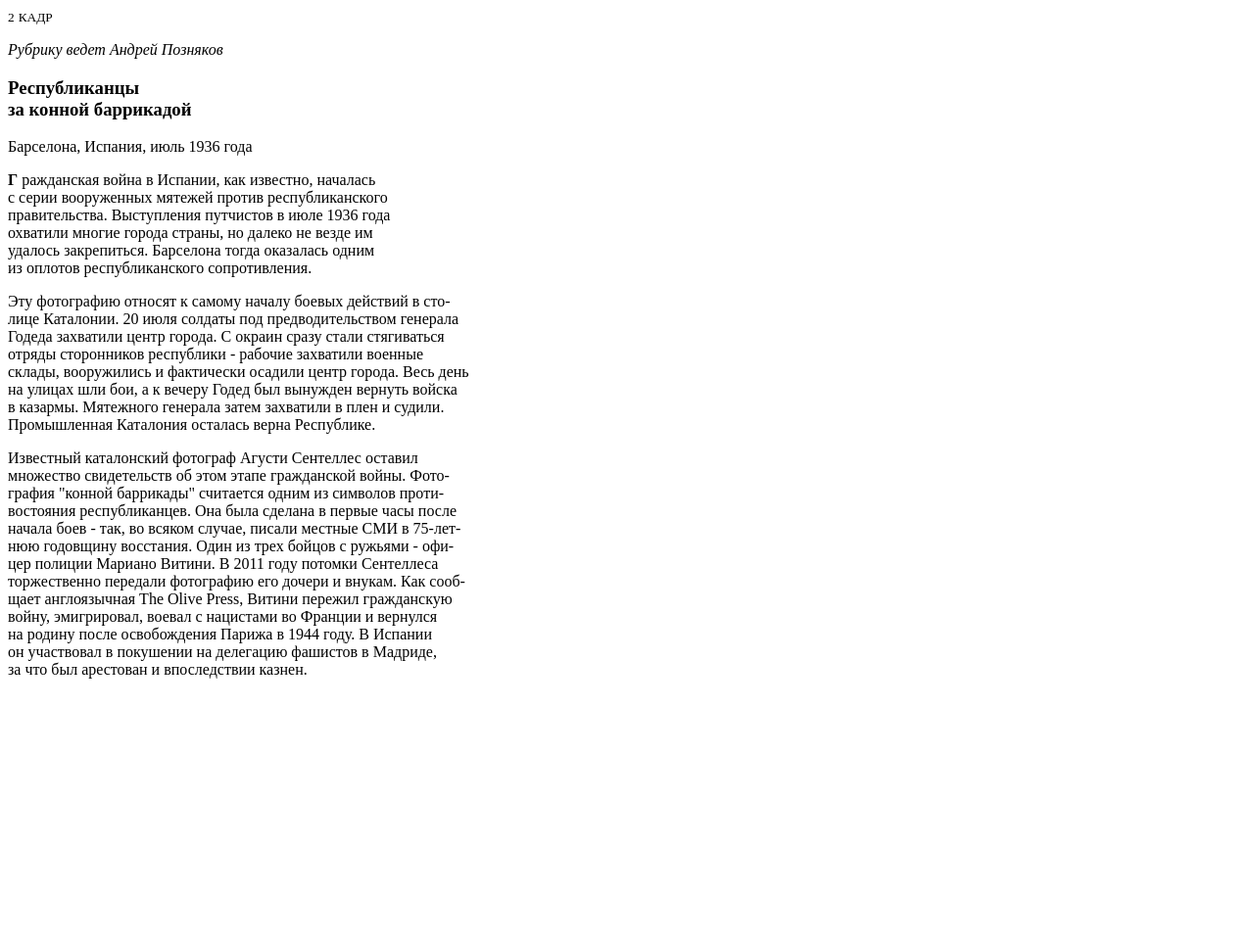
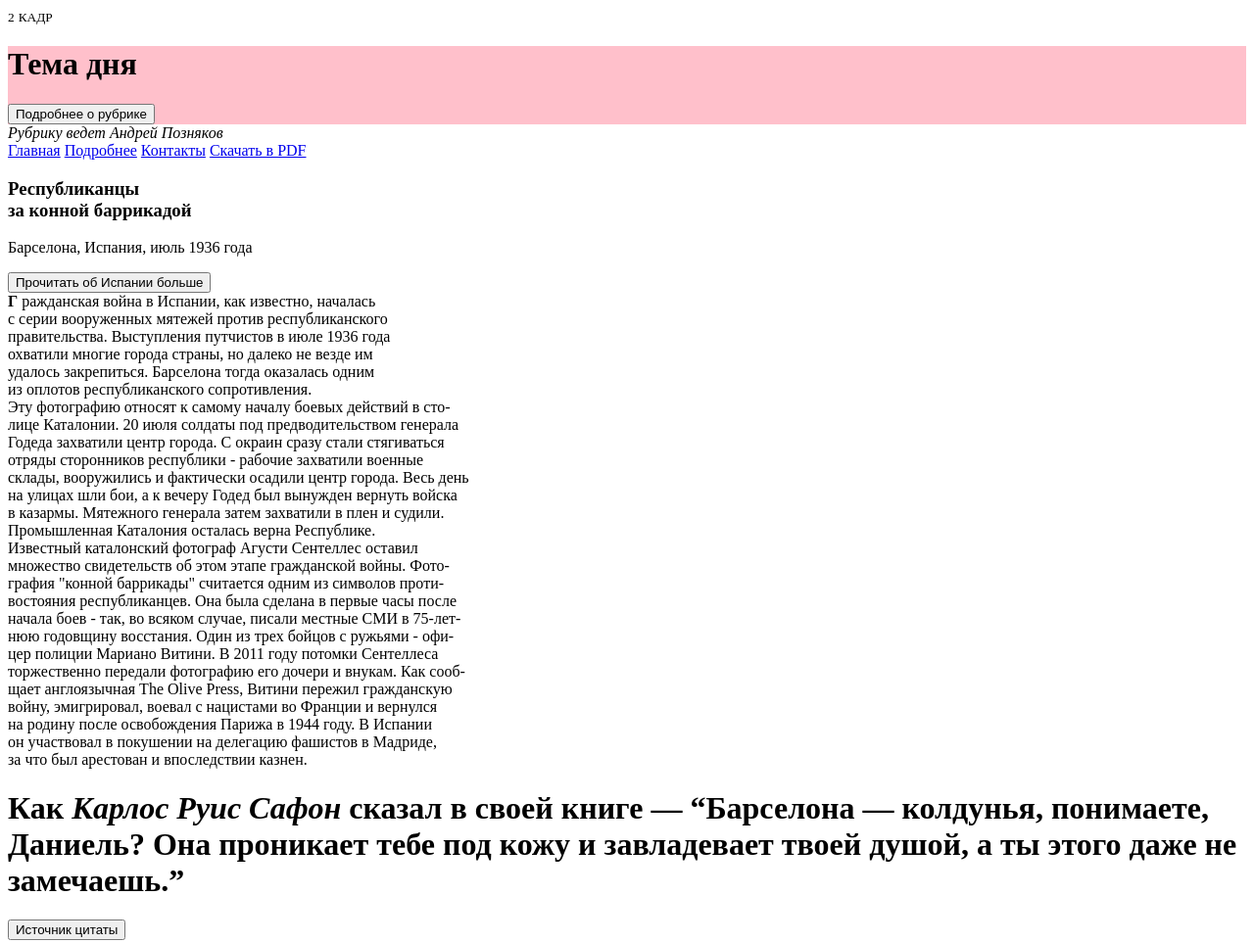
Before and after one commit to WebHeroSchool/Vasilev_magazine_page, a plain HTML site: page index.html in a window 1280 px wide. Shown: the whole page at 98% size. Before the commit the page ends 800 px from the top, so only its background shows below. Drawn offline with Linux system fonts and the light colour scheme.

Commit message:
update file index, add file style

```diff
--- a/index.html
+++ b/index.html
@@ -2,38 +2,52 @@
 <html>
   <head>
 	  <title>Журнал Дилетант</title>
+		<style media="all">
+			@import url(style.css);
+		</style>
   </head>
   <body>
-	<header>
-	   <small class="one">2</small>
-	   <small class="two">КАДР</small>
+	  <header class="header">
+	    <small class="header__item">2</small>
+	    <small class="header__item">КАДР</small>
+      <div class="header__wrap">
+        <h1 class="header__wrap-title">
+          Тема дня
+        </h1>
+        <button class="header__wrap-button">
+          Подробнее о рубрике
+        </button>
+      </div>
     </header>
-	<section class="shapka">
-		<p>
-			<i>Рубрику ведет Андрей Позняков</i>
-		</p>
-	</section>
-	<div class="back">
-	<section>
-		<article class="first">
-			<h1 class="resp">
+		<address class="address">
+      Рубрику ведет Андрей Позняков
+    </address>
+    <nav class="menu">
+      <a href='#' class="menu__link">Главная</a>
+      <a href='#' class="menu__link">Подробнее</a>
+      <a href='#' class="menu__link">Контакты</a>
+      <a href='#' download title="При нажатии произойдет загрузка страницы журнала с сервера" class="menu__link">Скачать в PDF</a>
+    </nav>
+	  <section class="section">
+		  <article class="section__article">
+			  <h1 class="section__article-title">
 				  Республиканцы<br>
 				  за конной баррикадой
 			  </h1>
-			<p class="barcelona">
+			  <p class="section__article-subtitle" id="section__article-subtitle">
 				  Барселона, Испания, июль 1936 года
 			  </p>
-			<aside class="second">
-					<p class="parone">
+        <button class="section__article-button">
+          Прочитать об Испании больше
+        </button>
+			  <main class="section__article-maincontent" contenteditable="true" spellcheck="true">
 					<b>Г</b>
 						ражданская война в Испании, как известно, началась<br>
 						с серии вооруженных мятежей против республиканского<br>
 						правительства. Выступления путчистов в июле 1936 года<br>
 						охватили многие города страны, но далеко не везде им<br>
 						удалось закрепиться. Барселона тогда оказалась одним<br>
-						из оплотов республиканского сопротивления.
-					</p>
-					<p class="partwo">
+						из оплотов республиканского сопротивления.<br>
 						Эту фотографию относят к самому началу боевых действий в сто-<br>
 						лице Каталонии. 20 июля солдаты под предводительством генерала<br>
 						Годеда захватили центр города. С окраин сразу стали стягиваться<br>
@@ -41,9 +55,7 @@
 						склады, вооружились и фактически осадили центр города. Весь день<br>
 						на улицах шли бои, а к вечеру Годед был вынужден вернуть войска<br>
 						в казармы. Мятежного генерала затем захватили в плен и судили.<br>
-						Промышленная Каталония осталась верна Республике.
-					</p>
-					<p class="parthree">
+						Промышленная Каталония осталась верна Республике.<br>
 						Известный каталонский фотограф Агусти Сентеллес оставил<br>
 						множество свидетельств об этом этапе гражданской войны. Фото-<br>
 						графия "конной баррикады" считается одним из символов проти-<br>
@@ -56,14 +68,17 @@
 						войну, эмигрировал, воевал с нацистами во Франции и вернулся<br>
 					  на родину после освобождения Парижа в 1944 году. В Испании<br>
 					  он участвовал в покушении на делегацию фашистов в Мадриде,<br>
-						за что был арестован и впоследствии казнен.</font>
-				  </p>
-			</aside>
+					  за что был арестован и впоследствии казнен.
+				 </main>
 		  </article>
 	  </section>
-  </div>
-	<footer class="podval">
-
+	  <footer class="footer">
+      <h1 class="footer__quote">
+        Как <cite>Карлос Руис Сафон</cite> сказал в своей книге  — <q>Барселона — колдунья, понимаете, Даниель? Она проникает тебе под кожу и завладевает твоей душой, а ты этого даже не замечаешь.</q>
+      </h1>
+      <button class="footer__button">
+        Источник цитаты
+      </button>
 	  </footer>
   </body>
 </html>
--- /dev/null
+++ b/style.css
@@ -0,0 +1,3 @@
+.header__wrap {
+  background: pink;
+}
```
Lines whose indentation alone changed are shown as unchanged.
